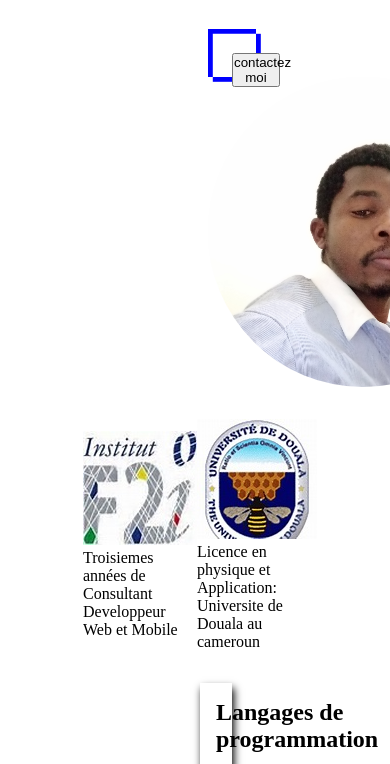
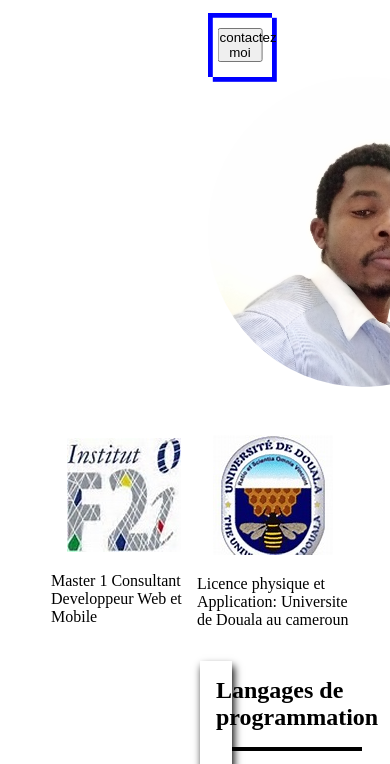
Before and after one commit to rokinfack/My-PortFolio, a plain HTML site: page index.html in a window 390 px wide. Shown: the part 334-1098 px from the top of the page. Drawn offline with Linux system fonts and the light colour scheme.

Commit message:
responsive design

```diff
--- a/css/style.css
+++ b/css/style.css
@@ -1,4 +1,4 @@
-*{
+*,::after,::before{
     margin:0px;
     padding: 0px;
     box-sizing: border-box;
@@ -60,19 +60,22 @@ a{
     font-size: 1rem;
 }
 .btn{
-    margin-top: 2rem;
+    margin-top: 1rem;
     transition: all 0.3s ease-in-out;
     background: none;
     font-size: 1rem;
     position: relative;
     width: 25%;
     cursor: pointer;
-    padding: 1.5rem;
+    padding:2rem;
     box-shadow: 0.3em 0.3em var(--first-color),inset 0.3em 0.3em var(--first-color);
 }
 .btn button{
+    top: 50%;
+    left: 50%;
+    width: 70%;
+    transform: translate(-50%,-50%);
     position:absolute;
-    width:100%;
 }
 .btn:hover{
     box-shadow: 0em 0em var(--first-color),inset 0em 0em var(--first-color);
@@ -83,6 +86,10 @@ a{
     flex-wrap: wrap;
     justify-content: center;
     align-items: center;
+}
+.img{
+    text-align: center;
+    padding: 1rem;
 }
 .profile img{
     margin: 1rem;
@@ -188,3 +195,11 @@ a{
 }
 
 /* personnalisation de mon cv */
+@media screen and (max-width:800px){
+    .main-left{
+        display: flex;
+        height: 100%;
+        width: 100%;
+    }
+
+}
--- a/index.html
+++ b/index.html
@@ -54,23 +54,22 @@
             <div class="F2I">
                 <figure>
                     <figcaption>
-                        <img src="img/F2I.jpeg" alt="étude" />
-                        <p><span>Troisiemes années de Consultant Developpeur Web et Mobile</p></span>
+                        <div class="img"><img src="img/F2I.jpeg" alt="étude" /></div>
+                        <p><span>Master 1 Consultant Developpeur Web et Mobile</p></span>
                     </figcaption>
                 </figure>
             </div>
             <div class="universite">
                 <figure>
                     <figcaption>
-                        <img src="img/uinversite.jpeg" alt="étude" />
-                        <p><span>Licence en physique et Application: Universite de Douala au cameroun</span></p>
+                        <div class="img"><img src="img/uinversite.jpeg" alt="étude" /></div>
+                        <p><span>Licence physique et Application: Universite de Douala au cameroun</span></p>
                     </figcaption>
                 </figure>
             </div>
         </div>
         <div class="main">
             <div class="main-left">
-
                 <div class="list">
                     <h2>Langages de programmation</h2>
                     <div class="tracer"></div>
@@ -130,7 +129,7 @@
             <a href="href"><img src="img/facebook.png" alt="faceboock" /></a>
             <a href="href"><img src="img/linkedin.png" alt="linkedin" /></a>
             <a href="href"><img src="img/Facebook_Messenger.png" alt="messenger" />
-                <a href="href"><img src="img/linkedin.png" alt="linkedin" /></a>
+            <a href="href"><img src="img/linkedin.png" alt="linkedin" /></a>
         </section>
     </footer>
 
```
